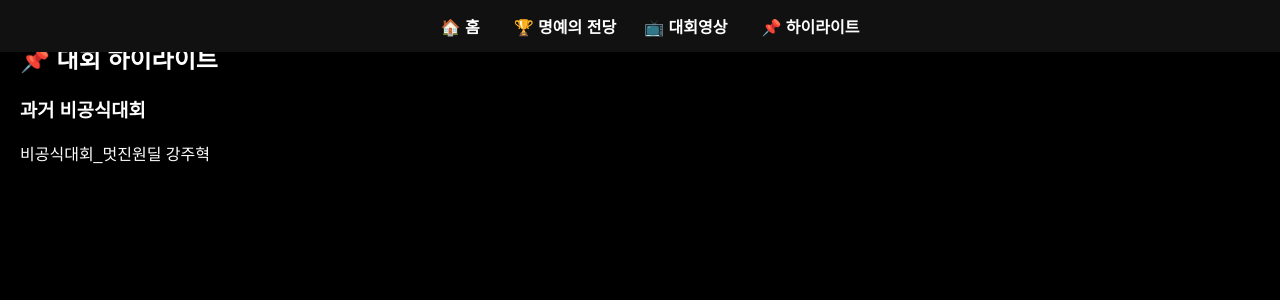
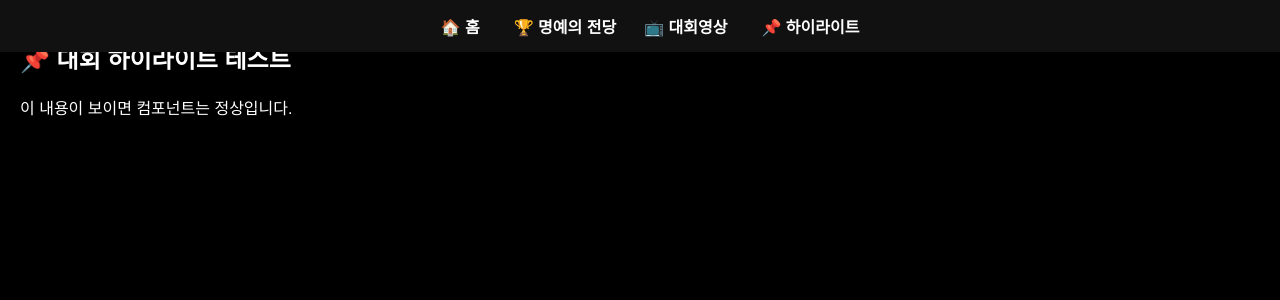
Before and after one commit to eunbee1998/hyeopgok-camping, a React (Vite) app: page /highlights in a window 1280 px wide. Shown: the top 300 px of the page. Built offline with nearby package versions, Linux system fonts and the light colour scheme.

Commit message:
Update HighlightVideos.jsx

```diff
--- a/src/pages/HighlightVideos.jsx
+++ b/src/pages/HighlightVideos.jsx
@@ -1,28 +1,10 @@
-import React, { useEffect, useState } from "react";
-import VideoSection from "../components/VideoSection";
+import React from "react";
 
 export default function HighlightVideos() {
-  const [data, setData] = useState([]);
-
-  useEffect(() => {
-    fetch("/data/highlightVideos.json")  // 소문자 경로 맞춤
-      .then((res) => res.json())
-      .then(setData)
-      .catch(console.error);
-  }, []);
-
   return (
-    <div style={{ padding: "20px", backgroundColor: "#000", minHeight: "100vh", color: "white" }}>
-      <h2>📌 대회 하이라이트</h2>
-      {data.length === 0 && <p>데이터를 불러오는 중입니다...</p>}
-      {data.map(({ tournament, videos }, idx) => (
-        <div key={idx} style={{ marginBottom: 30 }}>
-          <h3>{tournament}</h3>
-          {videos.map(video => (
-            <p key={video.id}>{video.title}</p>
-          ))}
-        </div>
-      ))}
+    <div style={{ padding: 20, backgroundColor: "#000", minHeight: "100vh", color: "white" }}>
+      <h2>📌 대회 하이라이트 테스트</h2>
+      <p>이 내용이 보이면 컴포넌트는 정상입니다.</p>
     </div>
   );
 }
```
